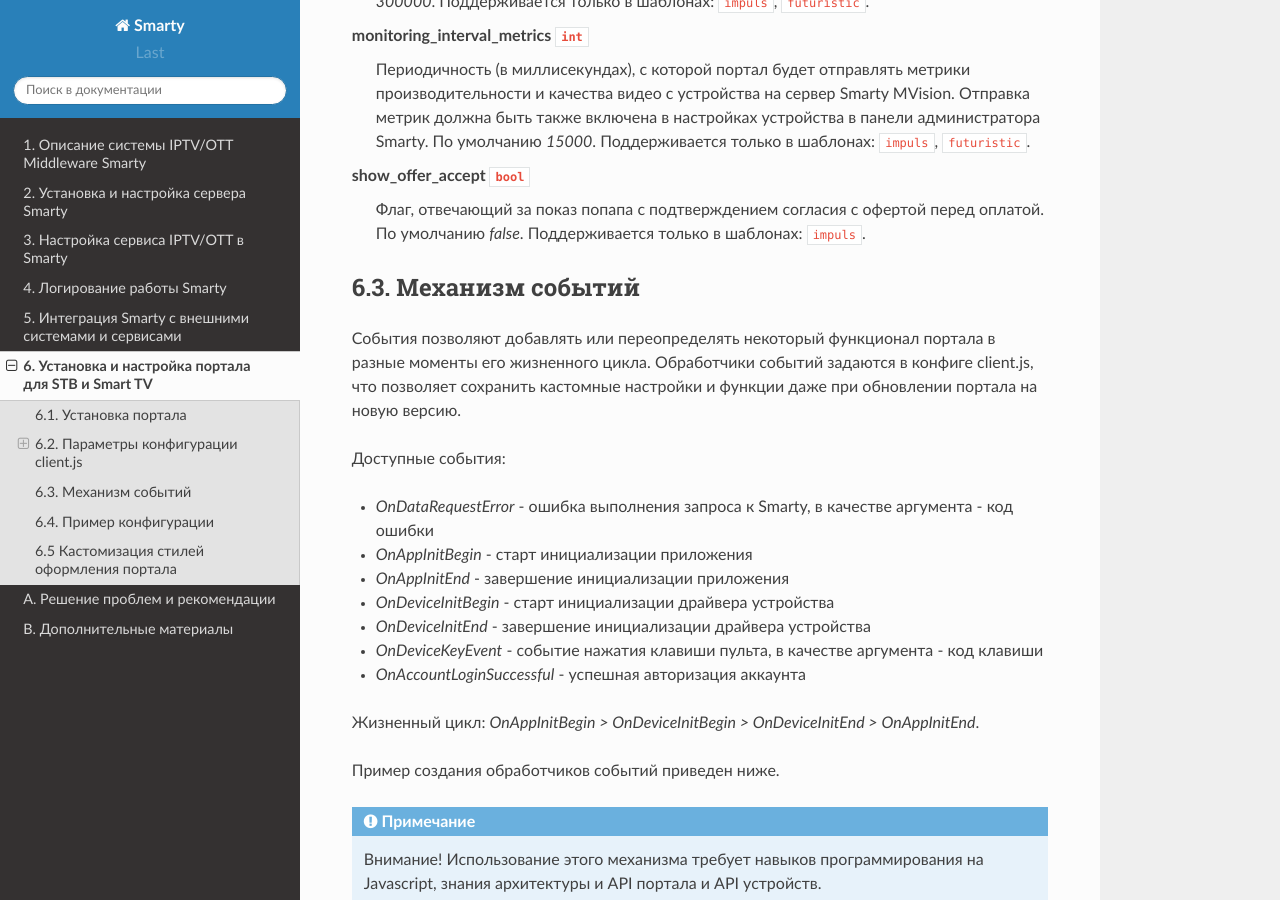
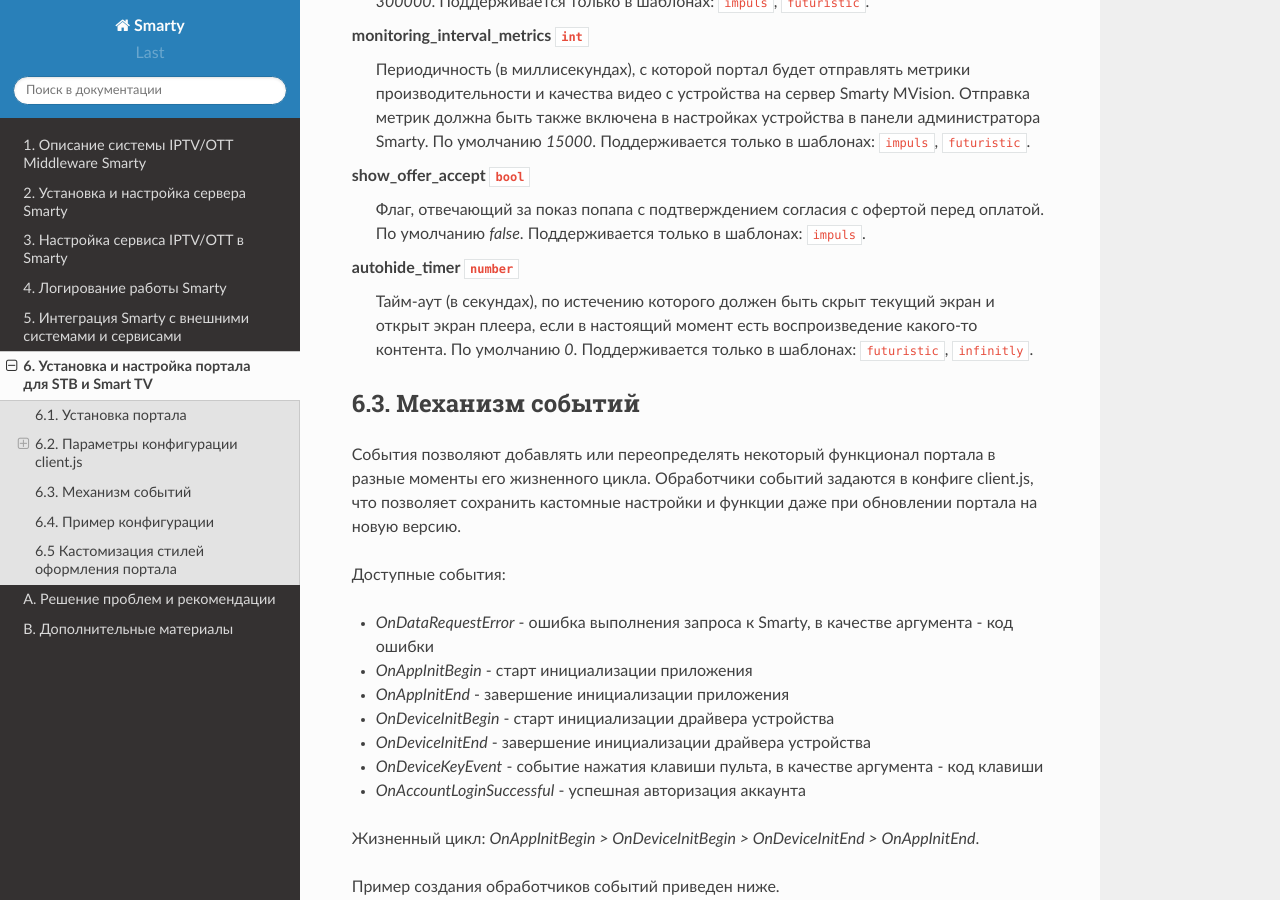
Before and after one commit to sergey-yakovlev/smarty-docs, a Sphinx documentation site: the page built from source/portal_setup.rst, in a window 1280 px wide and 900 px high, scrolled down 12662 px. Built offline with Sphinx 7.4.7 and the Read the Docs theme 2.0.0, drawn with Linux system fonts in a browser that asks for light colours.

Commit message:
Добавлена опция autohide_timer

```diff
--- a/source/portal_setup.rst
+++ b/source/portal_setup.rst
@@ -624,6 +624,12 @@ show_offer_accept ``bool``
     По умолчанию *false*.
     Поддерживается только в шаблонах: ``impuls``.
 
+autohide_timer ``number``
+    Тайм-аут (в секундах), по истечению которого должен быть скрыт текущий экран и открыт экран плеера, если в настоящий
+    момент есть воспроизведение какого-то контента.
+    По умолчанию *0*.
+    Поддерживается только в шаблонах: ``futuristic``, ``infinitly``.
+
 
 .. _portal_event_system:
 
```
